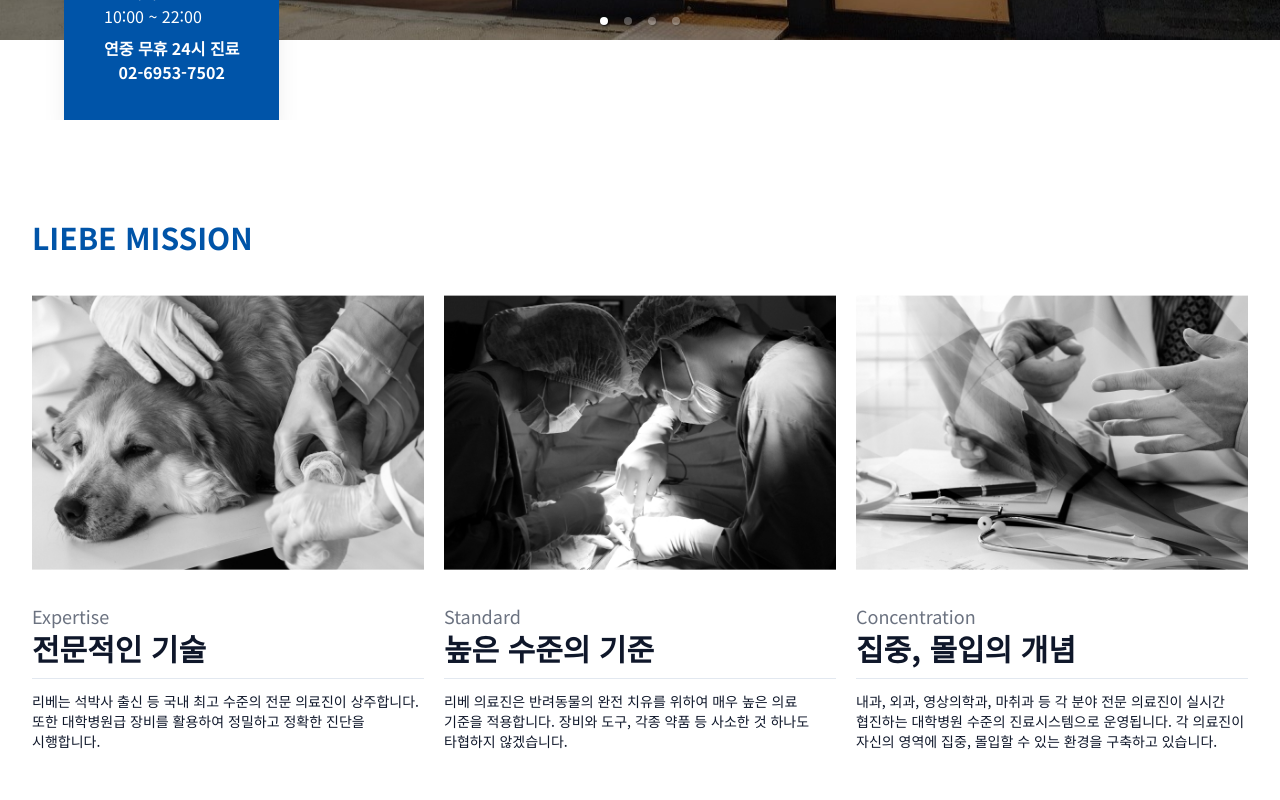
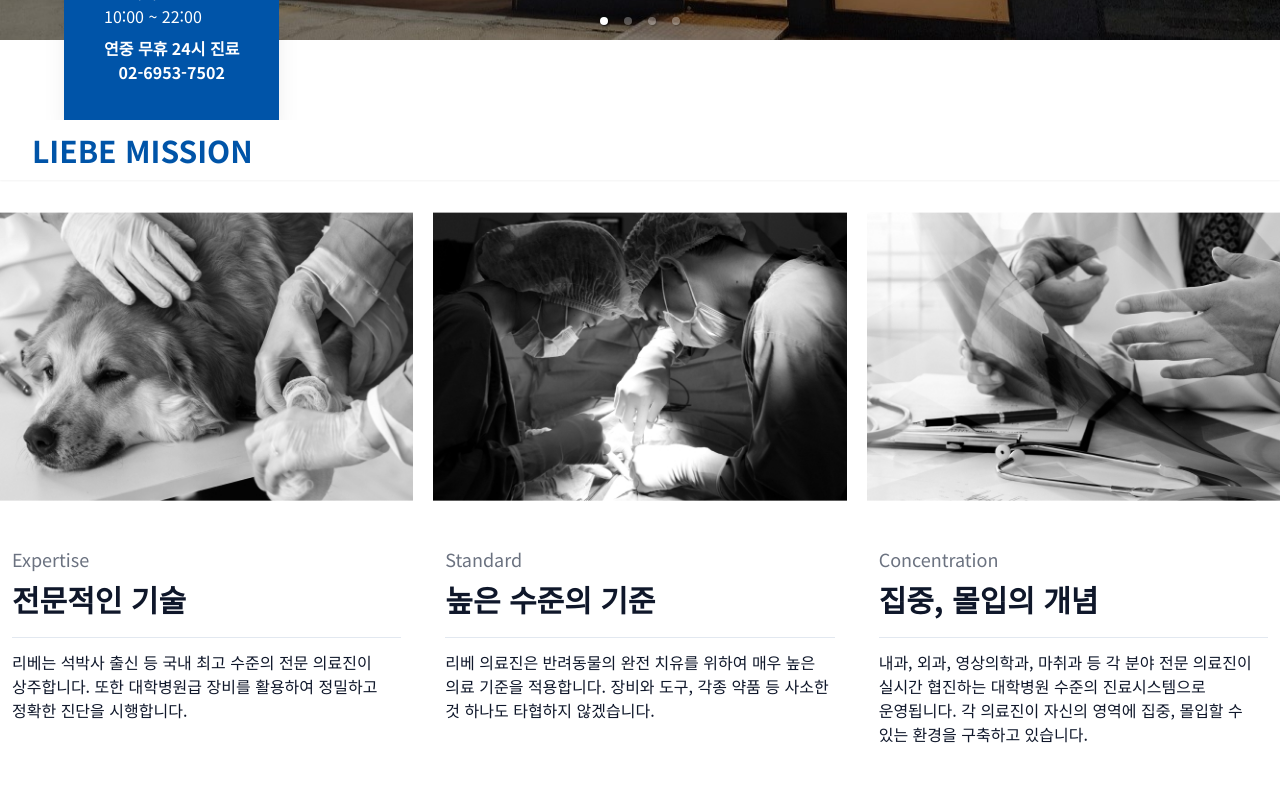
Before and after one commit to howooking/liebe-web, a Next.js app: page / in a window 1280 px wide. Shown: the part 680-1480 px from the top of the page. Built offline with nearby package versions, Linux system fonts and the light colour scheme.

Commit message:
section_mission.3
- 첫 화면이 home이 되도록 scrollTo(0,0)
- 모든 섹션에서 서브네브바를 사용할 수 있도록 컴포넌트화
- 섹션 id안맞았던 부분 수정

```diff
--- a/src/components/missionCard.tsx
+++ b/src/components/missionCard.tsx
@@ -1,3 +1,5 @@
+'use client';
+
 import Image from 'next/image';
 import { Separator } from '@/components/ui/separator';
 import { motion } from 'framer-motion';
@@ -36,12 +38,14 @@ export default function MissionCard({
         src={`/missions/msn_${id}.jpg`}
         width={463}
         height={375}
-        className="pb-8"
+        className="py-8 w-full"
       />
-      <h3 className="text-lg text-gray-500">{engTitle}</h3>
-      <h3 className="text-3xl font-bold">{korTitle}</h3>
-      <Separator className="my-3" />
-      <p className="text-sm break-keep">{subTitle}</p>
+      <div className="p-3">
+        <h3 className="text-lg text-gray-500">{engTitle}</h3>
+        <h3 className="text-3xl font-bold py-2">{korTitle}</h3>
+        <Separator className="my-3" />
+        <p className="break-keep">{subTitle}</p>
+      </div>
     </motion.div>
   );
 }
--- a/src/components/navbar.tsx
+++ b/src/components/navbar.tsx
@@ -17,7 +17,7 @@ export default function Navbar() {
         setIsScrolled(false);
       }
     };
-
+    window.scrollTo(0, 0);
     window.addEventListener('scroll', handleScroll);
     return () => {
       window.removeEventListener('scroll', handleScroll);
--- a/src/components/sectionTitle.tsx
+++ b/src/components/sectionTitle.tsx
@@ -11,7 +11,7 @@ export default function SectionTitle({ title }: { title: string }) {
 
   const [ref, inView] = useInView({
     triggerOnce: false,
-    threshold: 0.15,
+    threshold: 0.25,
   });
 
   return (
@@ -23,7 +23,7 @@ export default function SectionTitle({ title }: { title: string }) {
       whileInView="visible"
       variants={slideIn}
     >
-      <h2 className="text-3xl text-accent font-bold">{title}</h2>
+      <h2 className="text-3xl text-accent font-bold inline-block">{title}</h2>
     </motion.div>
   );
 }
--- a/src/components/subNavbar.tsx
+++ b/src/components/subNavbar.tsx
@@ -5,13 +5,16 @@ import STAFFS from '@/constants/staffs';
 import FACILITY from '@/constants/facility';
 
 interface SubjectNavbarProps {
-  pageInView: number;
+  pageInView?: number;
   handlePageInView: (subjectId: number) => void;
-  type: 'subject' | 'staff' | 'facility';
+  type?: 'subject' | 'staff' | 'facility';
   title: string;
 }
 
-const submenuType = (type: 'subject' | 'staff' | 'facility') => {
+const submenuType = (type?: 'subject' | 'staff' | 'facility') => {
+  if (!type) {
+    return [];
+  }
   if (type === 'subject') {
     return SUBJECTS;
   }
@@ -35,6 +38,7 @@ export default function SubNavbar({
       <Container>
         <div className="flex justify-between">
           <SectionTitle title={title} />
+          {type ? (
             <ul className="flex gap-9 items-center">
               {submenu?.map((el) => (
                 <li
@@ -48,6 +52,9 @@ export default function SubNavbar({
                 </li>
               ))}
             </ul>
+          ) : (
+            <></>
+          )}
         </div>
       </Container>
     </nav>
--- a/src/sections/facility.tsx
+++ b/src/sections/facility.tsx
@@ -14,7 +14,7 @@ export default function Facility() {
     setPageInView(subjectId);
   };
   return (
-    <section className="h-section overflow-hidden" id="staff">
+    <section className="h-section overflow-hidden" id="facility">
       <SubNavbar
         pageInView={pageInView}
         handlePageInView={handlePageInView}
--- a/src/sections/mission.tsx
+++ b/src/sections/mission.tsx
@@ -1,26 +1,16 @@
-'use client';
-
-import Container from '@/components/container';
 import MissionCard from '@/components/missionCard';
-import SectionTitle from '@/components/sectionTitle';
+import SubNavbar from '@/components/subNavbar';
 import MISSIONS from '@/constants/missions';
 
 export default function Mission() {
   return (
-    <section
-      className="h-section flex justify-center items-center"
-      id="mission"
-    >
-      <Container>
-        <div>
-          <SectionTitle title="LIEBE MISSION" />
-        </div>
-        <div className="flex gap-5 w-full pt-10">
-          {MISSIONS.map((mission, index) => (
-            <MissionCard key={mission.id} {...mission} index={index} />
-          ))}
-        </div>
-      </Container>
+    <section className="h-section overflow-hidden" id="mission">
+      <SubNavbar title="LIEBE MISSION" handlePageInView={() => {}} />
+      <div className="flex gap-5 w-full h-full">
+        {MISSIONS.map((mission, index) => (
+          <MissionCard key={mission.id} {...mission} index={index} />
+        ))}
+      </div>
     </section>
   );
 }
```
Lines whose indentation alone changed are shown as unchanged.
